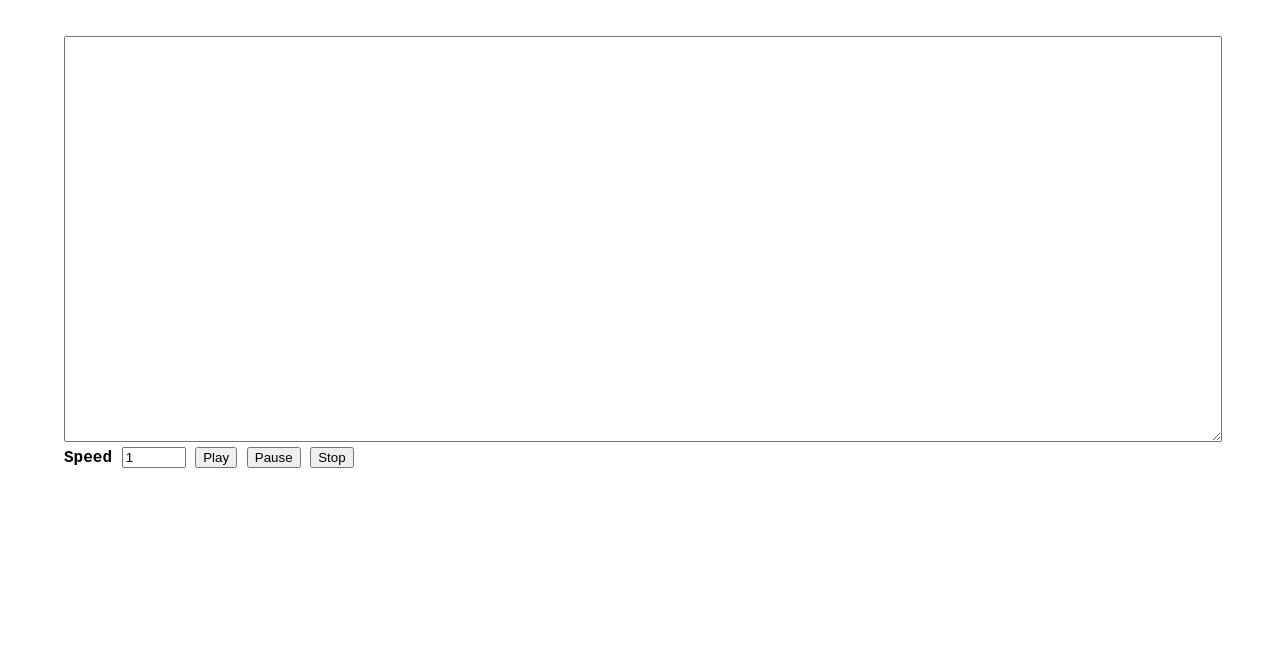
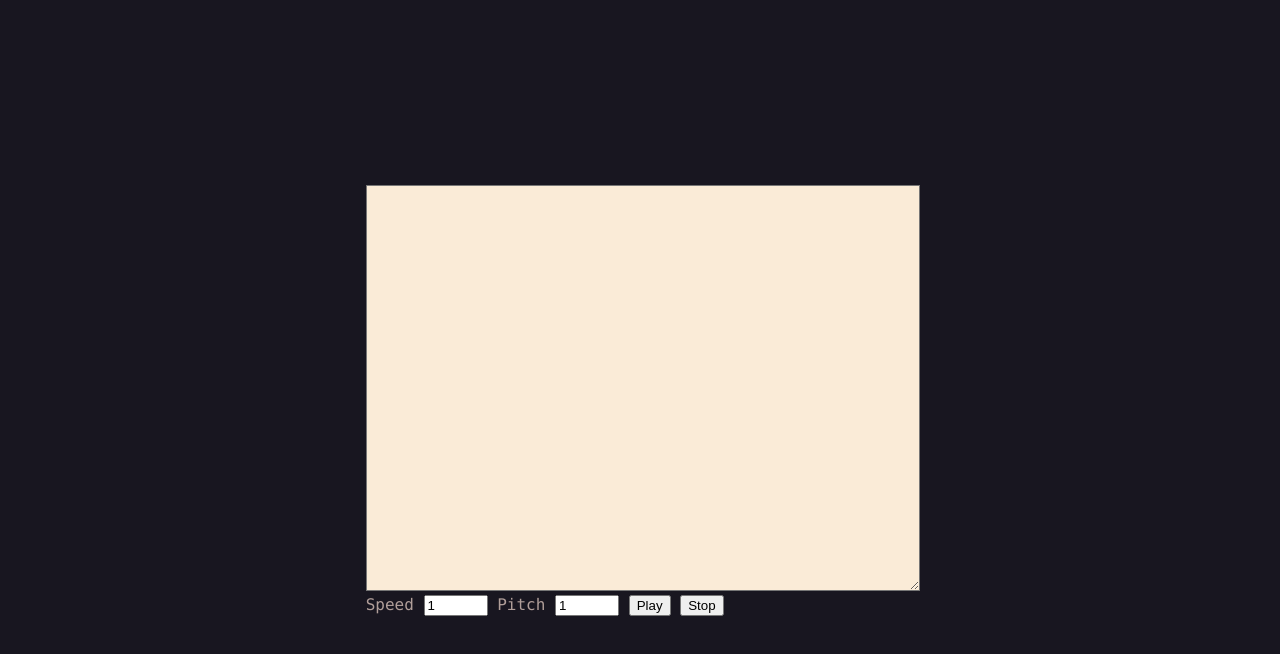
Before and after one commit to Plextora/tts-js, a plain HTML site: page index.html in a window 1280 px wide. Drawn offline with Linux system fonts and the light colour scheme.

Commit message:
Added CSS, Pitch changer, and removed pause button

```diff
--- a/css/style.css
+++ /dev/null
@@ -1,14 +0,0 @@
-body {
-    width: 90%;
-    margin: 0 auto;
-    margin-top: 1rem;
-    padding: 20px;
-    font-family: 'Courier New', Courier, monospace;
-    font-weight: 700;
-    font-style: initial;
-  }
-
-  #text {
-    width: 100%;
-    height: 50vh;
-  }
--- /dev/null
+++ b/css/styling.css
@@ -0,0 +1,18 @@
+html {
+  height: 100%;
+  display: flex;
+}
+
+body {
+  margin: auto;
+  font-family: "Lucida Console", "Courier New", monospace;
+  background: #181620;
+  perspective: 500px;
+  color: #b09e99;
+
+}
+  #text {
+    width: 100%;
+    height: 50vh;
+    background-color: antiquewhite;
+  }
--- a/index.html
+++ b/index.html
@@ -4,16 +4,17 @@
   <meta charset="UTF-8">
   <meta name="viewport" content="width=device-width, initial-scale=1.0">
   <meta http-equiv="X-UA-Compatible" content="ie=edge">
-  <title>TTS-JS</title>
-  <link rel="stylesheet" type="text/css" href="css/style.css">
+  <title>Text to Speech</title>
+  <link rel="stylesheet" type="text/css" href="css/styling.css">
   <script src="js/app.js" defer></script>
 </head>
 <body>
   <textarea id="text"></textarea>
   <label for="speed">Speed</label>
-  <input type="number" name="spee" id="speed" min=".5" max="3" step=".5" value="1">
+  <input type="number" name="speed" id="speed" min=".5" max="3" step=".1" value="1">
+  <label for="pitch">Pitch</label>
+  <input type="number" name="pitch" id="pitch" min=".5" max="3" step=".1" value="1">
   <button id="play-button">Play</button>
-  <button id="pause-button">Pause</button>
   <button id="stop-button">Stop</button>
 </body>
 </html>
--- a/js/app.js
+++ b/js/app.js
@@ -1,14 +1,13 @@
 const playButton = document.getElementById('play-button')
-const pauseButton = document.getElementById('pause-button')
 const stopButton = document.getElementById('stop-button')
 const textInput = document.getElementById('text')
 const speedInput = document.getElementById('speed')
+var pitchInput = document.getElementById('pitch');
 let currentCharacter
 
 playButton.addEventListener('click', () => {
   playText(textInput.value)
 })
-pauseButton.addEventListener('click', pauseText)
 stopButton.addEventListener('click', stopText)
 speedInput.addEventListener('input', () => {
   stopText()
@@ -30,12 +29,9 @@ function playText(text) {
   if (speechSynthesis.speaking) return
   utterance.text = text
   utterance.rate = speedInput.value || 1
+  utterance.pitch = pitchInput.value || 1
   textInput.disabled = true
   speechSynthesis.speak(utterance)
-}
-
-function pauseText() {
-  if (speechSynthesis.speaking) speechSynthesis.pause()
 }
 
 function stopText() {
```
